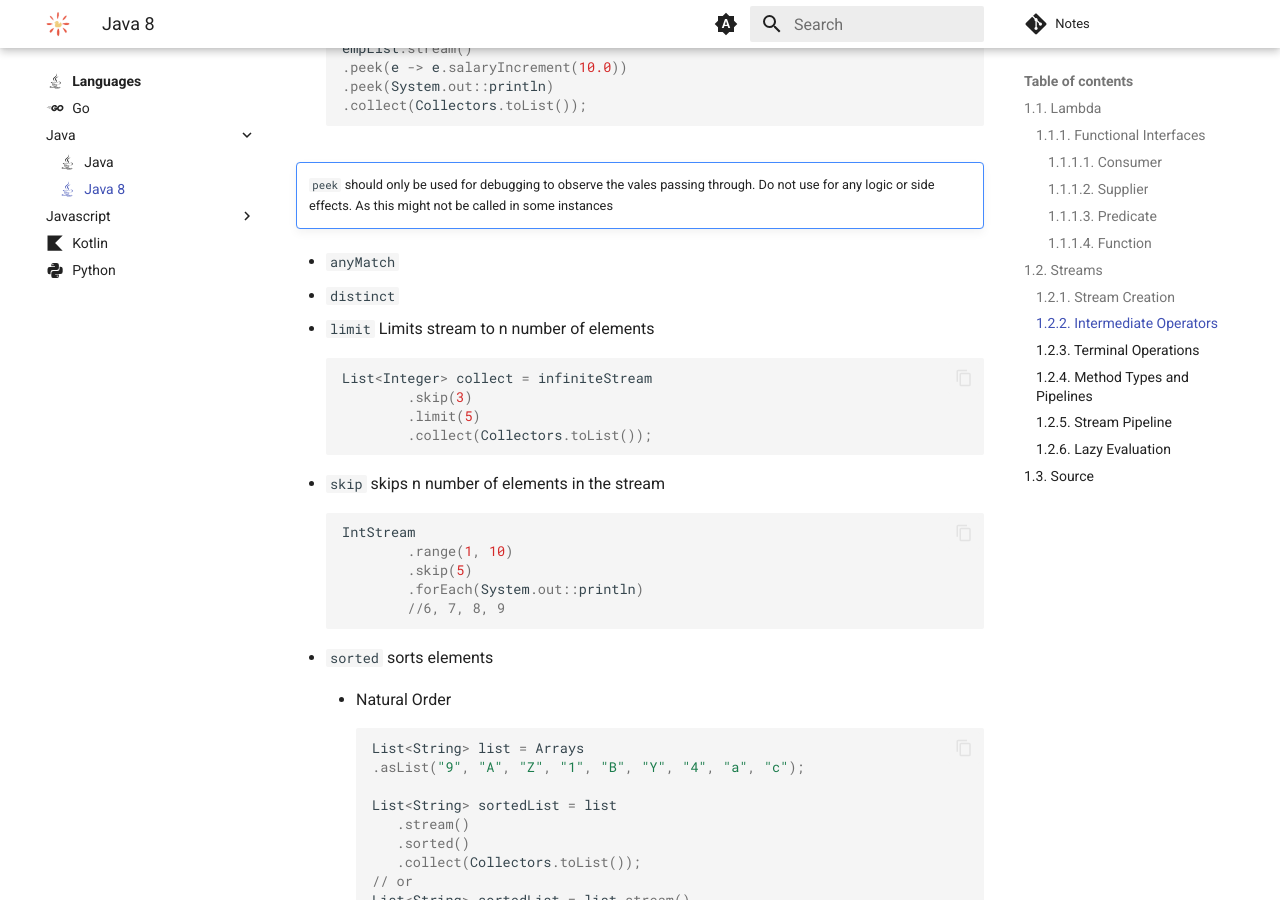
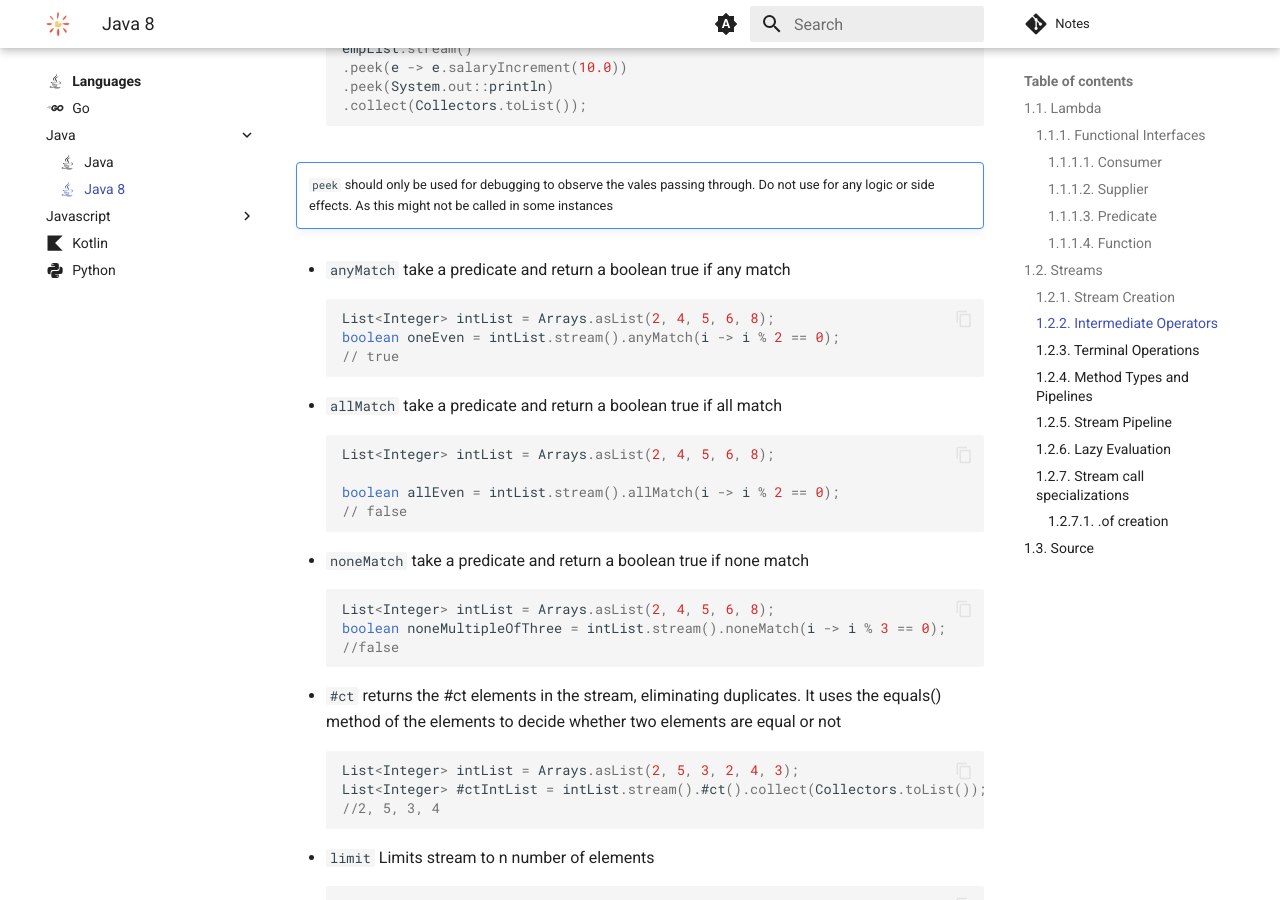
Before and after one commit to RomanPodkovyrin/Notes, an MkDocs documentation site: the page built from docs/languages/java/java8.md, in a window 1280 px wide and 900 px high, scrolled down 5940 px. Built offline with MkDocs 1.6.1 and Material for MkDocs 9.7.7, drawn with Linux system fonts in a browser that asks for light colours; comment, search, counter and statistics services are not loaded; some of the changed text lies outside the part shown.

Commit message:
feat: more stream notes

````diff
--- a/docs/languages/java/java8.md
+++ b/docs/languages/java/java8.md
@@ -268,8 +268,35 @@ empList.stream()
 ```
 !!! note ""
     `peek` should only be used for debugging to observe the vales passing through. Do not use for any logic or side effects. As this might not be called in some instances
-- `anyMatch`
-- `distinct`
+- `anyMatch` take a predicate and return a boolean true if any match
+```java
+List<Integer> intList = Arrays.asList(2, 4, 5, 6, 8);
+boolean oneEven = intList.stream().anyMatch(i -> i % 2 == 0);
+// true
+```
+
+- `allMatch` take a predicate and return a boolean true if all match
+```java
+List<Integer> intList = Arrays.asList(2, 4, 5, 6, 8);
+
+boolean allEven = intList.stream().allMatch(i -> i % 2 == 0);
+// false
+```
+
+- `noneMatch` take a predicate and return a boolean true if none match
+```java
+List<Integer> intList = Arrays.asList(2, 4, 5, 6, 8);
+boolean noneMultipleOfThree = intList.stream().noneMatch(i -> i % 3 == 0);
+//false
+```
+
+- `#ct` returns the #ct elements in the stream, eliminating duplicates. It uses the equals() method of the elements to decide whether two elements are equal or not
+```java
+List<Integer> intList = Arrays.asList(2, 5, 3, 2, 4, 3);
+List<Integer> #ctIntList = intList.stream().#ct().collect(Collectors.toList());
+//2, 5, 3, 4
+```
+
 - `limit` Limits stream to n number of elements
 ```java
 List<Integer> collect = infiniteStream
@@ -286,6 +313,7 @@ IntStream
         .forEach(System.out::println)
         //6, 7, 8, 9
 ```
+
 - `sorted` sorts elements
     - Natural Order
 ```java
@@ -322,6 +350,7 @@ List<String> sortedList = list.stream()
    .collect(Collectors.toList());
 // c a Z Y B A 9 4 1
 ```
+
     - Object Sort
 ```java
 // name and age fields
@@ -438,12 +467,43 @@ double total = Stream.of(7.3, 1.5, 4.8)
                 // b: new element passed in
 // total =
 ```
+
 - `summaryStatistics`
 ```java
 IntSummaryStatistics summary = IntStream.of(7, 2, 19, 88, 73, 4, 10)
         .summaryStatistics();
 // summary: {count=7, sum=203, min=2, average=29.000, max=88}
 ```
+
+- `joining`
+```java
+String empNames = empList.stream()
+      .map(Employee::getName)
+      .collect(Collectors.joining(", ")) // Joins string
+      .toString();
+
+// "Roman, Bob, James"
+```
+
+- `toSet`
+```java
+Set<String> empNames = empList.stream()
+        .map(Employee::getName)
+        .collect(Collectors.toSet());
+
+```
+
+- `toCollection` extract the elements into any other collection by passing in a `Supplier<Collection>`. We can also use a constructor reference for the Supplier
+```java
+Vector<String> empNames = empList.stream()
+        .map(Employee::getName)
+        .collect(Collectors.toCollection(Vector::new));
+```
+
+- `partitioningBy`
+- `groupingBy`
+- `mapping`
+- `reducing`
 
 ### 1.2.4. Method Types and Pipelines
 
@@ -483,13 +543,39 @@ assertEquals(collect, Arrays.asList(16, 32, 64, 128, 256));
 
 For example, `list.stream().filter(x -> x > 0).map(x -> x * 2).sum()` is a stream expression that filters a list of numbers by keeping only the positive ones, doubles each element, and returns the sum of the resulting list.
 
+Processing streams lazily allows avoiding examining all the data when that’s not necessary. This behaviour becomes even more important when the input stream is infinite and not just very large.
+
+### 1.2.7. Stream call specializations
+
+There are primitive streams `IntStream`, `LongStream`, and `DoubleStream`
+
+You can use them like this
+
+```java
+Integer latestEmpId = empList.stream()
+      .mapToInt(Employee::getId) // Convert to Int stream
+      .max()
+      .orElseThrow(NoSuchElementException::new);
+```
+
+#### 1.2.7.1. .of creation
+```java
+IntStream.of(1, 2, 3);
+
+IntStream.range(10, 20)
+//stream of numbers 10 to 19.
+```
+
+
+`Stream.of(1, 2, 3)` is not the same as `IntStream.of(1, 2, 3)`, one is `Stream<Integer>` another is `IntStream`
+same with `map()` and `mapToInt()`
+
 
 TODO:
 
 - **Default methods**: You can provide default implementations for interface methods, which can be overridden by implementing classes if needed. Default methods enable backward compatibility and multiple inheritances of behaviour in interfaces. For example, `interface A { default void foo() { System.out.println("A"); } }` is an interface with a default method foo().
 - **Method references**: You can refer to existing methods by name instead of writing lambda expressions. Method references are useful when you want to pass a method as an argument to another method or use it as a constructor reference. For example, `System.out::println` is a method reference that refers to the println method of the System.out class.
 - **Optional**: A new class that represents a value that may or may not be present. Optional helps you avoid null pointer exceptions and write more robust code by forcing you to explicitly handle the absence of a value. For example, `Optional<String> name = Optional.ofNullable(getName()); name.ifPresent(System.out::println);` is an example of using Optional to get a name from a method that may return null and print it if it is present.
-- **peek**: Talk about the dangers of using peek as side effect
 
 ## 1.3. Source
 
@@ -497,3 +583,4 @@ TODO:
 - [medium.com: Understanding Java 8’s Consumer, Supplier, Predicate and Function](https://medium.com/swlh/understanding-java-8s-consumer-supplier-predicate-and-function-c1889b9423d)
 - [stackify.com: A Guide to Java Streams in Java 8: In-Depth Tutorial With Examples](https://stackify.com/streams-guide-java-8/)
 - [Youtube: Java 8 STREAMS Tutorial](https://www.youtube.com/watch?v=t1-YZ6bF-g0)
+- [Java 8 – How to sort list with stream.sorted()](https://mkyong.com/java8/java-8-how-to-sort-list-with-stream-sorted/)
````
